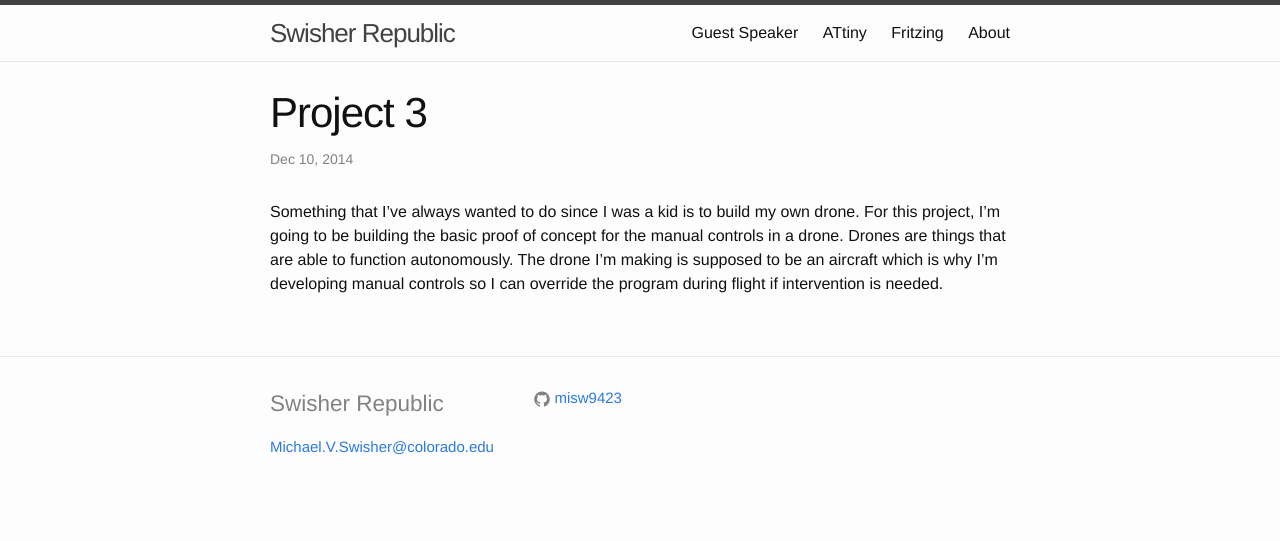
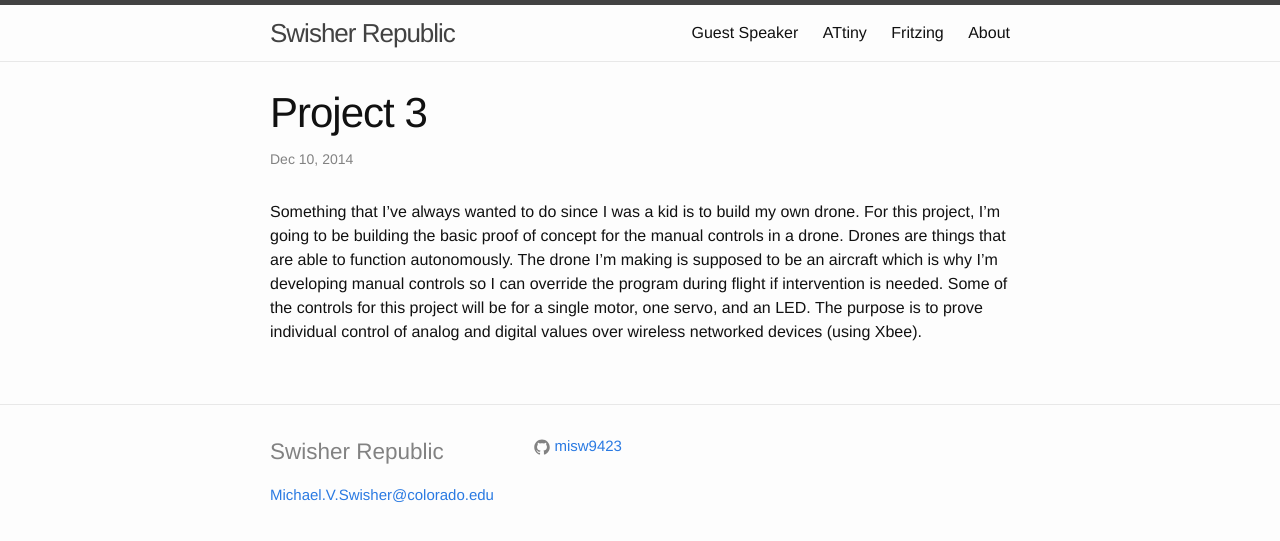
Before and after one commit to daswisher/misw9423.github.io, a Jekyll site: the page built from _posts/2014-12-10-Project-3.md, in a window 1280 px wide. Shown: the top 541 px of the page. Built offline with Jekyll 4.4.1, drawn with Linux system fonts in a browser that asks for light colours.

Commit message:
Finished the core writing for blog posts due tomorrow.

```diff
--- a/_posts/2014-12-10-Project-3.md
+++ b/_posts/2014-12-10-Project-3.md
@@ -4,4 +4,4 @@ title: Project 3
 date: 2014-12-10 04:24:25
 categories: jekyll update
 ---
-Something that I've always wanted to do since I was a kid is to build my own drone. For this project, I'm going to be building the basic proof of concept for the manual controls in a drone. Drones are things that are able to function autonomously. The drone I'm making is supposed to be an aircraft which is why I'm developing manual controls so I can override the program during flight if intervention is needed.
+Something that I've always wanted to do since I was a kid is to build my own drone. For this project, I'm going to be building the basic proof of concept for the manual controls in a drone. Drones are things that are able to function autonomously. The drone I'm making is supposed to be an aircraft which is why I'm developing manual controls so I can override the program during flight if intervention is needed. Some of the controls for this project will be for a single motor, one servo, and an LED. The purpose is to prove individual control of analog and digital values over wireless networked devices (using Xbee).
```
